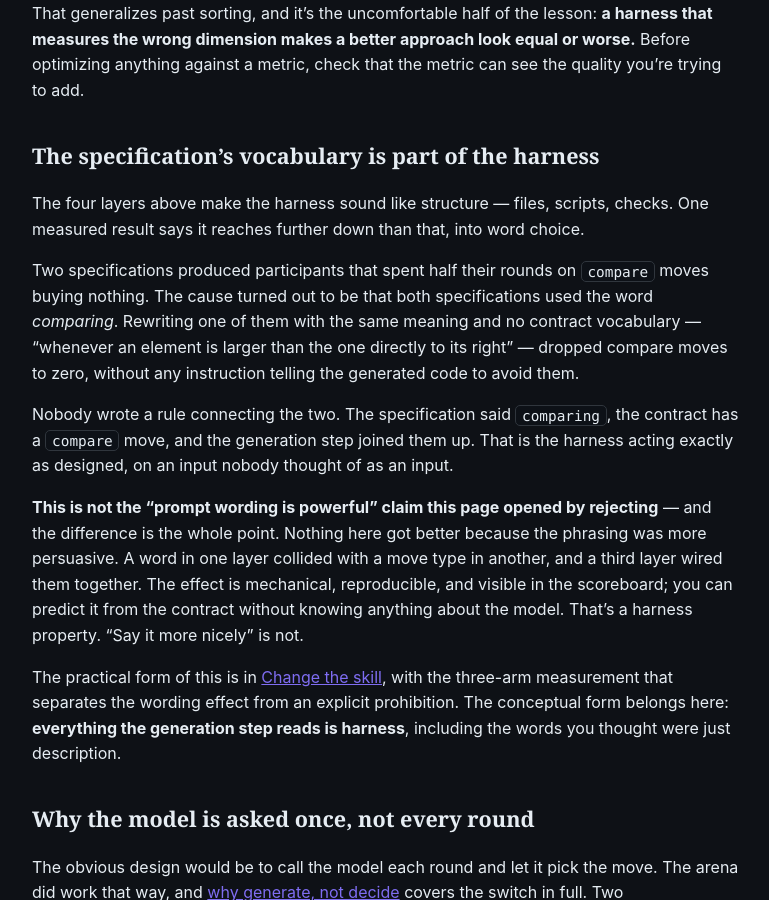
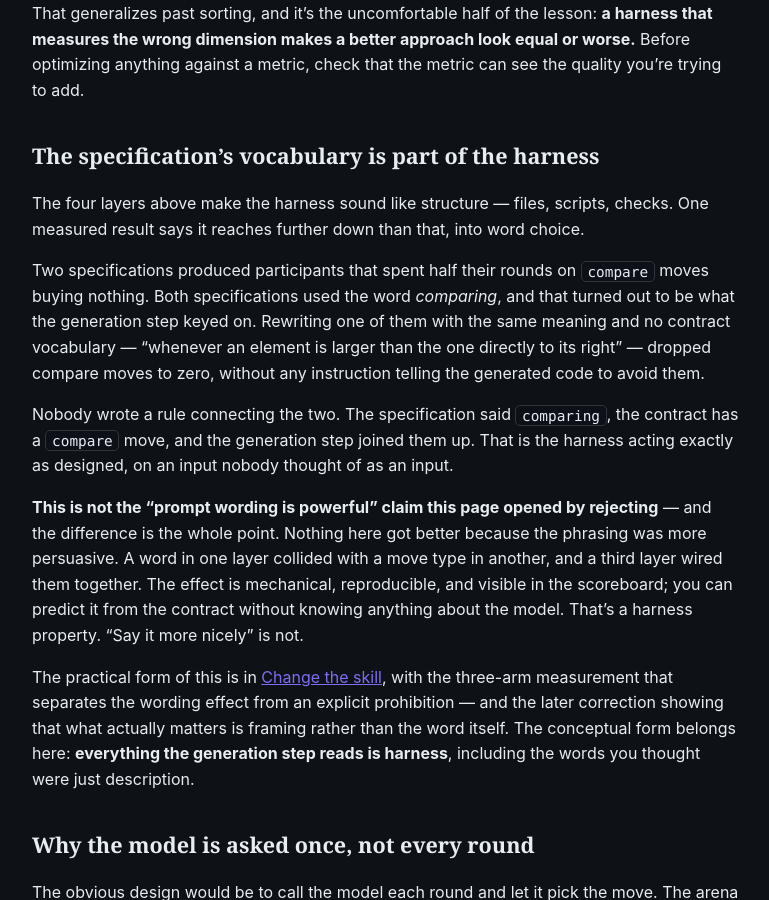
Before and after one commit to scimbe/CADS-DEMO-sort-docs, a Jekyll site: the page built from _explanation/the-harness-is-the-variable.md, in a window 1280 px wide and 900 px high, scrolled down 1629 px. Shown: the whole window, without its empty margins (322-1091 px from the left). Built offline with Jekyll 4.4.1, drawn with Linux system fonts in a browser that asks for light colours.

Commit message:
docs: align two leftover statements of the too-strong version
Both pages still asserted the word itself as the cause, which the later
nine-run measurement refined to framing. Neither was wrong about its own
experiment -- removing the word does suffice -- but stated flatly they
overclaim, and one page contradicting its own later section is exactly the
defect I remove from other pages.

```diff
--- a/_explanation/the-harness-is-the-variable.md
+++ b/_explanation/the-harness-is-the-variable.md
@@ -73,7 +73,8 @@ The four layers above make the harness sound like structure — files, scripts,
 result says it reaches further down than that, into word choice.
 
 Two specifications produced participants that spent half their rounds on `compare` moves buying
-nothing. The cause turned out to be that both specifications used the word *comparing*. Rewriting
+nothing. Both specifications used the word *comparing*, and that turned out to be what the
+generation step keyed on. Rewriting
 one of them with the same meaning and no contract vocabulary — "whenever an element is larger than
 the one directly to its right" — dropped compare moves to zero, without any instruction telling the
 generated code to avoid them.
@@ -91,7 +92,8 @@ is not.
 
 The practical form of this is in
 [Change the skill]({{ '/how-to/change-the-skill/' | relative_url }}), with the three-arm measurement
-that separates the wording effect from an explicit prohibition. The conceptual form belongs here:
+that separates the wording effect from an explicit prohibition — and the later correction showing
+that what actually matters is framing rather than the word itself. The conceptual form belongs here:
 **everything the generation step reads is harness**, including the words you thought were just
 description.
 
```
Also changed, not shown: _how-to/change-the-skill.md (+3 -1 lines).
